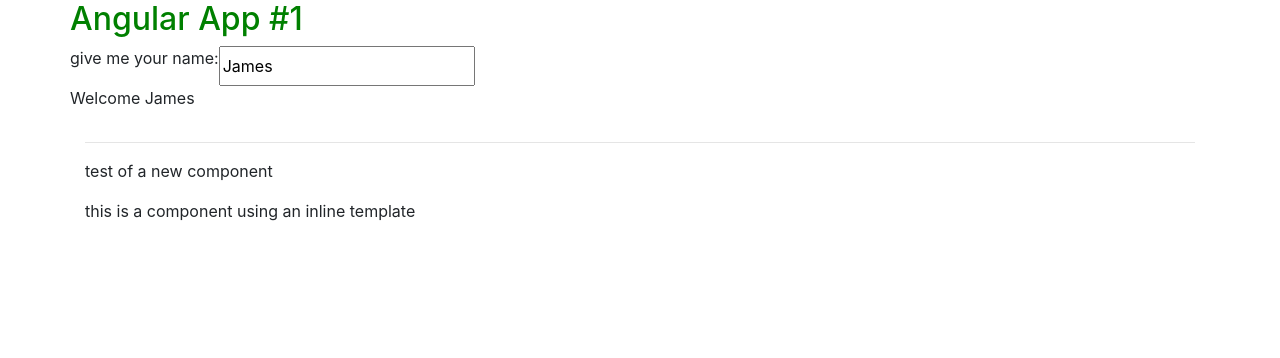
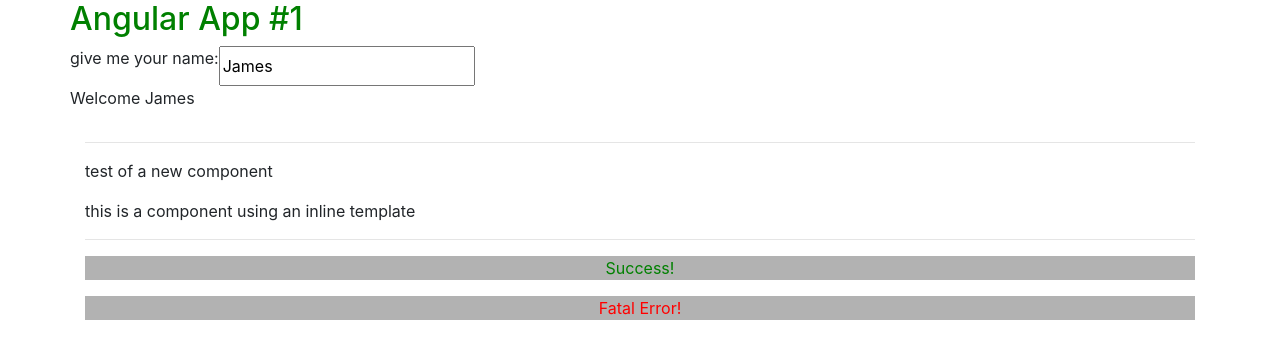
Before and after one commit to james-built/angular-play, an Angular app: page / in a window 1280 px wide. Shown: the top 358 px of the page. Built offline with nearby package versions, Linux system fonts and the light colour scheme.

Commit message:
created message components

```diff
--- /dev/null
+++ b/src/app/SuccessAlert/SuccessAlert.component.css
@@ -0,0 +1,5 @@
+p {
+  color: green;
+  background-color: rgba(128, 128, 128, 0.603);
+  text-align: center;
+}
--- /dev/null
+++ b/src/app/SuccessAlert/SuccessAlert.component.html
@@ -0,0 +1 @@
+<p>Success!</p>
--- /dev/null
+++ b/src/app/WarningAlert/WarningAlert.component.html
@@ -0,0 +1 @@
+<p>Uh Oh!</p>
--- /dev/null
+++ b/src/app/WarningAlert/WarningAlert.component.ts
@@ -0,0 +1,16 @@
+import { Component } from "@angular/core";
+
+@Component({
+  selector: 'app-WarningAlert',
+  template: '<p>Fatal Error!</p>',
+  styles: [`
+  p {
+    color: red;
+    background-color: rgba(128, 128, 128, 0.603);
+    text-align: center;
+  }
+  `]
+})
+export class WarningAlert {
+
+}
--- a/src/app/app.component.html
+++ b/src/app/app.component.html
@@ -11,4 +11,7 @@
   </div>
   <hr>
   <app-foo></app-foo>
+  <hr>
+  <app-SuccessAlert></app-SuccessAlert>
+  <app-WarningAlert></app-WarningAlert>
 </div>
--- a/src/app/app.component.ts
+++ b/src/app/app.component.ts
@@ -1,7 +1,7 @@
 import { Component } from '@angular/core';
 
 @Component({
-  selector: 'app-root',
+  selector: 'app-root', // this selector is like a css selector so additionally you can use attribute & class selectors
   templateUrl: './app.component.html',
   styleUrls: ['./app.component.css'] // can also do styles inline by using an array of strings containing the styles as follows
   /* styles: [`
--- a/src/app/app.module.ts
+++ b/src/app/app.module.ts
@@ -5,12 +5,16 @@
 import { AppComponent } from './app.component';
 import { TestComponent } from './first/test.component';
 import { FooComponent } from './foo/foo.component'
+import { SuccessAlert } from './SuccessAlert/SuccessAlert.component'
+import { WarningAlert } from './WarningAlert/WarningAlert.component'
 
 @NgModule({
   declarations: [
     AppComponent,
     TestComponent,
-    FooComponent
+    FooComponent,
+    SuccessAlert,
+    WarningAlert
   ],
   imports: [
     BrowserModule,
```
Also changed, not shown: src/app/SuccessAlert/SuccessAlert.component.ts (added, +9 -0 lines).
